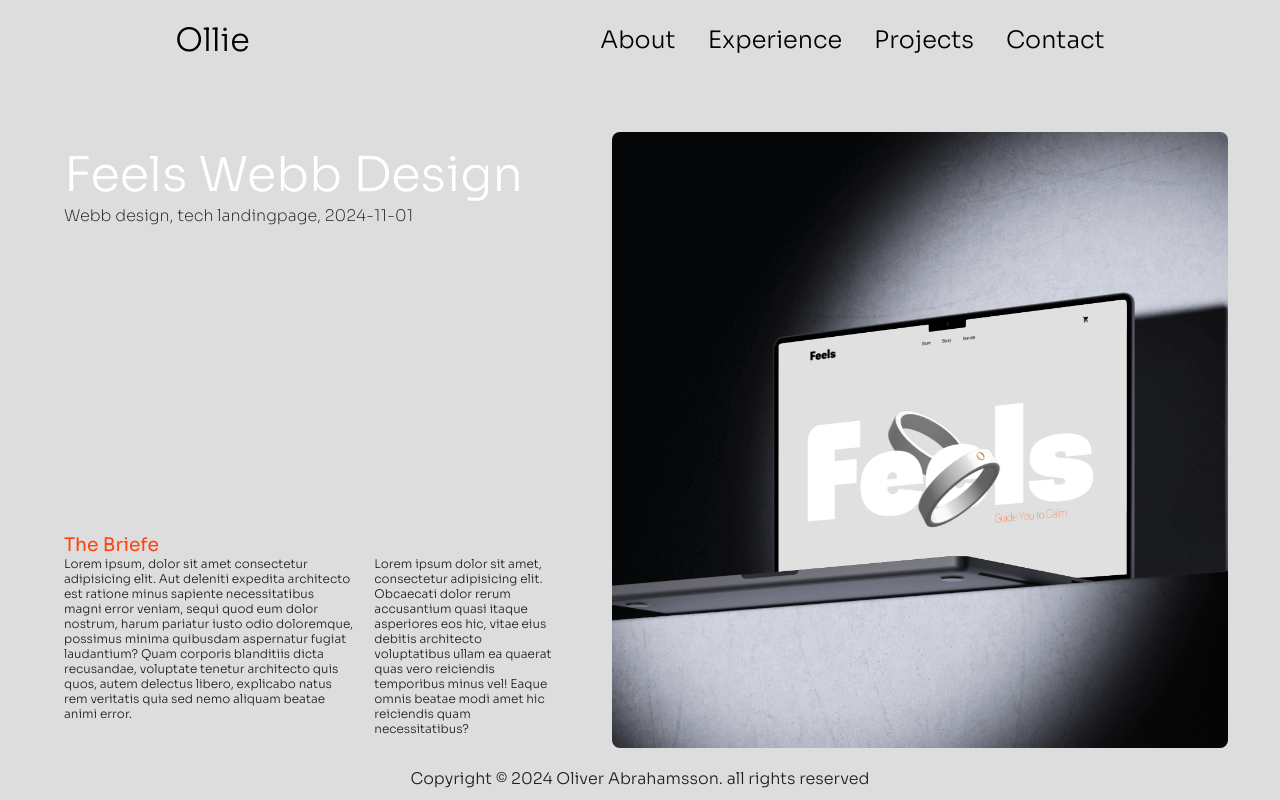
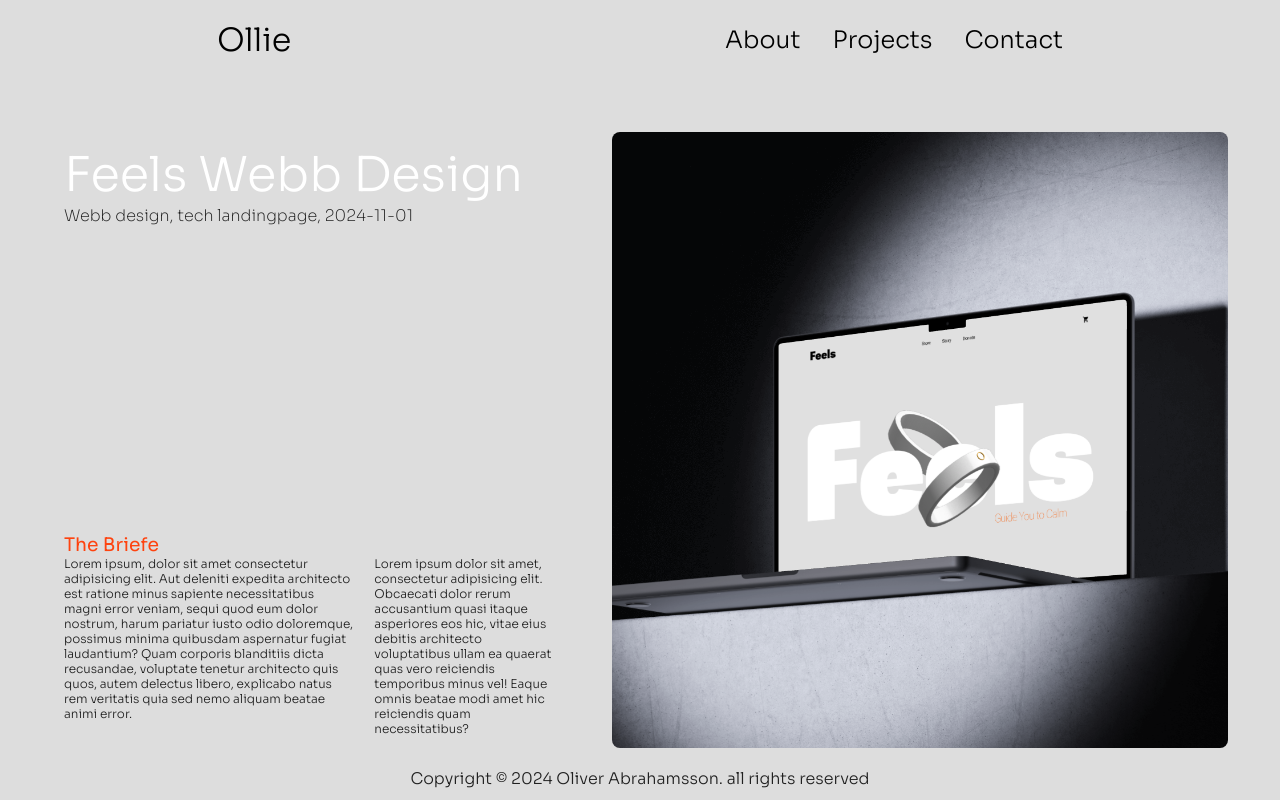
Before and after one commit to Ditach-afk/Design-portfolio, a plain HTML site: page Webbdesign.html in a window 1280 px wide. Drawn offline with Linux system fonts and the light colour scheme.

Commit message:
Update Webbdesign.html

```diff
--- a/Webbdesign.html
+++ b/Webbdesign.html
@@ -17,7 +17,6 @@
       <div>
         <ul class="nav-links">
           <li><a href="index.html"> About</a></li>
-          <li><a href="index.html"> Experience</a></li>
           <li><a href="index.html"> Projects</a></li>
           <li><a href="index.html"> Contact</a></li>
         </ul>
```
